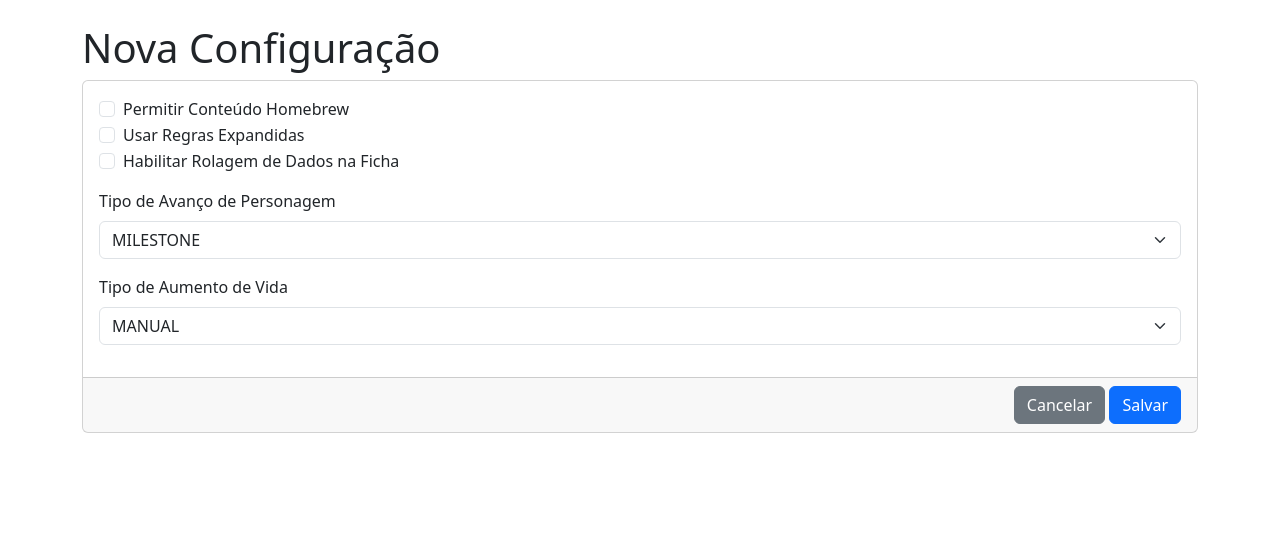
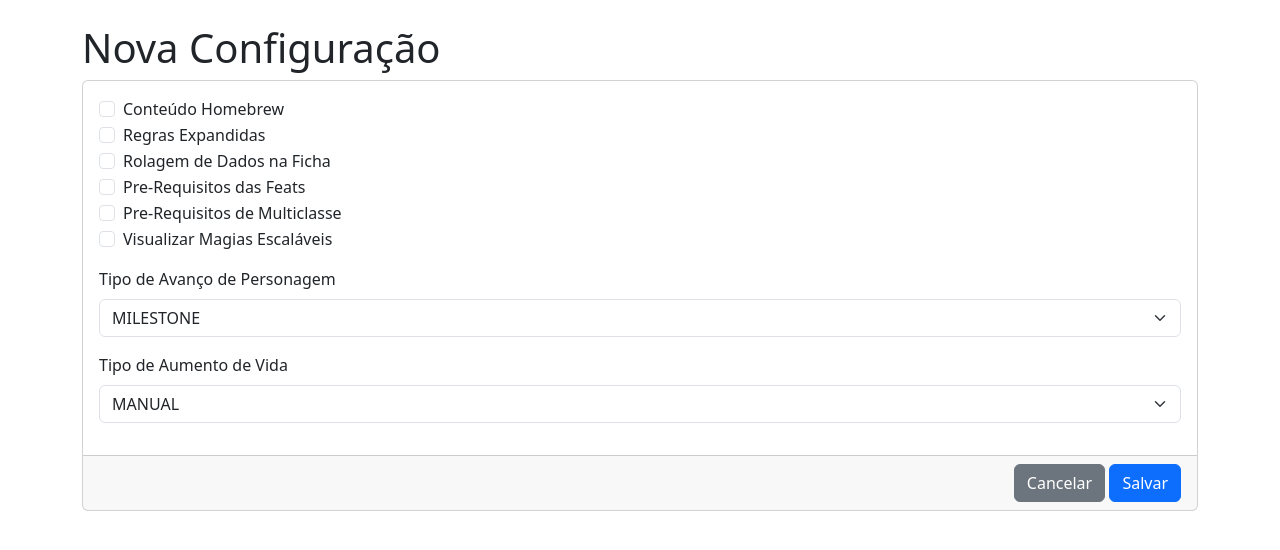
Before and after one commit to PedroLyra22/ficha-dnd-plus, a Flask app: page /config_sheet/new in a window 1280 px wide. Shown: the top 550 px of the page. Run offline with Flask 3, Linux system fonts and the light colour scheme.

Commit message:
feat: tela de cadastro da folha de configuração finalizada

```diff
--- a/app/models.py
+++ b/app/models.py
@@ -31,3 +31,6 @@ class SheetConfig(db.Model):
     dice_rolling = db.Column(db.Boolean, nullable=False, default=False)
     advancement_type = db.Column(db.Enum(AdvancementType), nullable=False, default=AdvancementType.MILESTONE)
     hit_point_type = db.Column(db.Enum(HitPointType), nullable=False, default=HitPointType.MANUAL)
+    feat_prerequisites = db.Column(db.Boolean, nullable=False, default=False)
+    multiclass_prerequisites = db.Column(db.Boolean, nullable=False, default=False)
+    mark_level_scaled_spells = db.Column(db.Boolean, nullable=False, default=False)
--- a/app/routes.py
+++ b/app/routes.py
@@ -88,13 +88,19 @@ def create_config_sheet():
         homebrew = 'homebrew' in request.form
         expanded_rules = 'expanded_rules' in request.form
         dice_rolling = 'dice_rolling' in request.form
+        feat_prerequisites = 'feat_prerequisites' in request.form
+        multiclass_prerequisites = 'multiclass_prerequisites' in request.form
+        mark_level_scaled_spells = 'mark_level_scaled_spells' in request.form
 
         new_config = SheetConfig(
             homebrew=homebrew,
             expanded_rules=expanded_rules,
             dice_rolling=dice_rolling,
             advancement_type=AdvancementType(request.form.get('advancement_type')),
-            hit_point_type=HitPointType(request.form.get('hit_point_type'))
+            hit_point_type=HitPointType(request.form.get('hit_point_type')),
+            feat_prerequisites=feat_prerequisites,
+            multiclass_prerequisites=multiclass_prerequisites,
+            mark_level_scaled_spells=mark_level_scaled_spells
         )
         db.session.add(new_config)
         db.session.commit()
--- a/app/templates/config_sheet/create.html
+++ b/app/templates/config_sheet/create.html
@@ -17,19 +17,37 @@
                         <div class="form-check">
                             <input class="form-check-input" type="checkbox" name="homebrew" id="homebrew">
                             <label class="form-check-label" for="homebrew">
-                                Permitir Conteúdo Homebrew
+                                Conteúdo Homebrew
                             </label>
                         </div>
                         <div class="form-check">
                             <input class="form-check-input" type="checkbox" name="expanded_rules" id="expanded_rules">
                             <label class="form-check-label" for="expanded_rules">
-                                Usar Regras Expandidas
+                                Regras Expandidas
                             </label>
                         </div>
                         <div class="form-check">
                             <input class="form-check-input" type="checkbox" name="dice_rolling" id="dice_rolling">
                             <label class="form-check-label" for="dice_rolling">
-                                Habilitar Rolagem de Dados na Ficha
+                                Rolagem de Dados na Ficha
+                            </label>
+                        </div>
+                        <div class="form-check">
+                            <input class="form-check-input" type="checkbox" name="feat_prerequisites" id="feat_prerequisites">
+                            <label class="form-check-label" for="feat_prerequisites">
+                                Pre-Requisitos das Feats
+                            </label>
+                        </div>
+                        <div class="form-check">
+                            <input class="form-check-input" type="checkbox" name="multiclass_prerequisites" id="multiclass_prerequisites">
+                            <label class="form-check-label" for="multiclass_prerequisites">
+                                Pre-Requisitos de Multiclasse
+                            </label>
+                        </div>
+                        <div class="form-check">
+                            <input class="form-check-input" type="checkbox" name="mark_level_scaled_spells" id="mark_level_scaled_spells">
+                            <label class="form-check-label" for="mark_level_scaled_spells">
+                                Visualizar Magias Escaláveis
                             </label>
                         </div>
                     </div>
```
